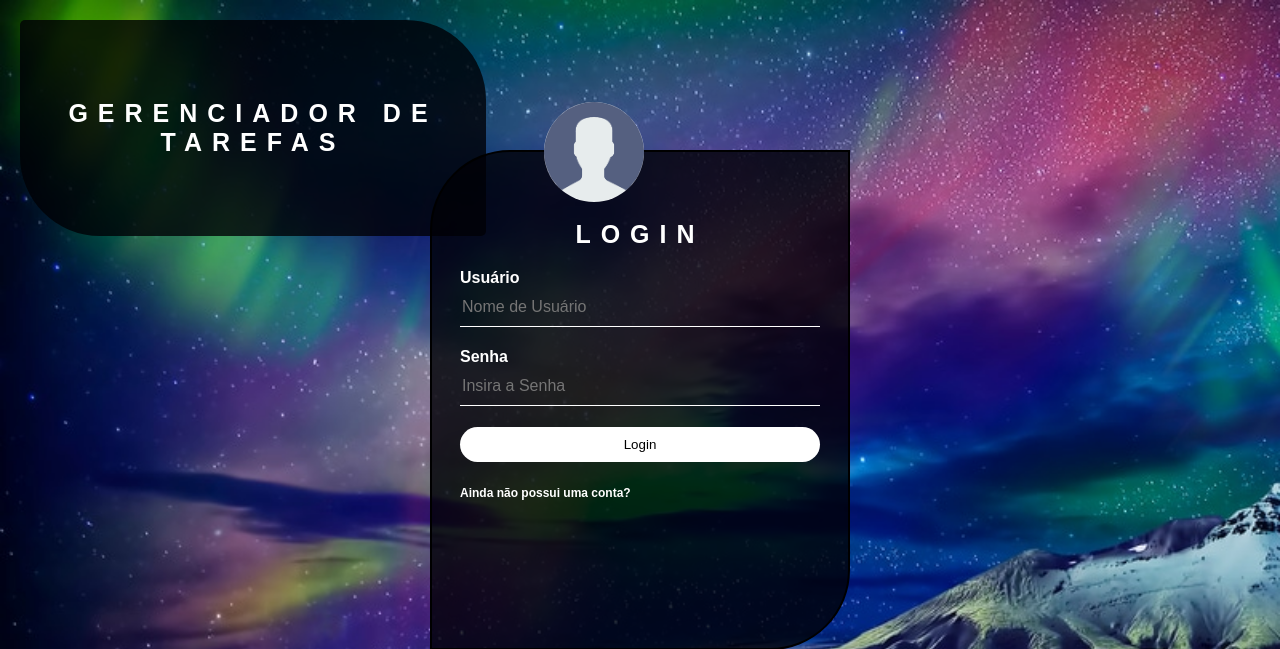
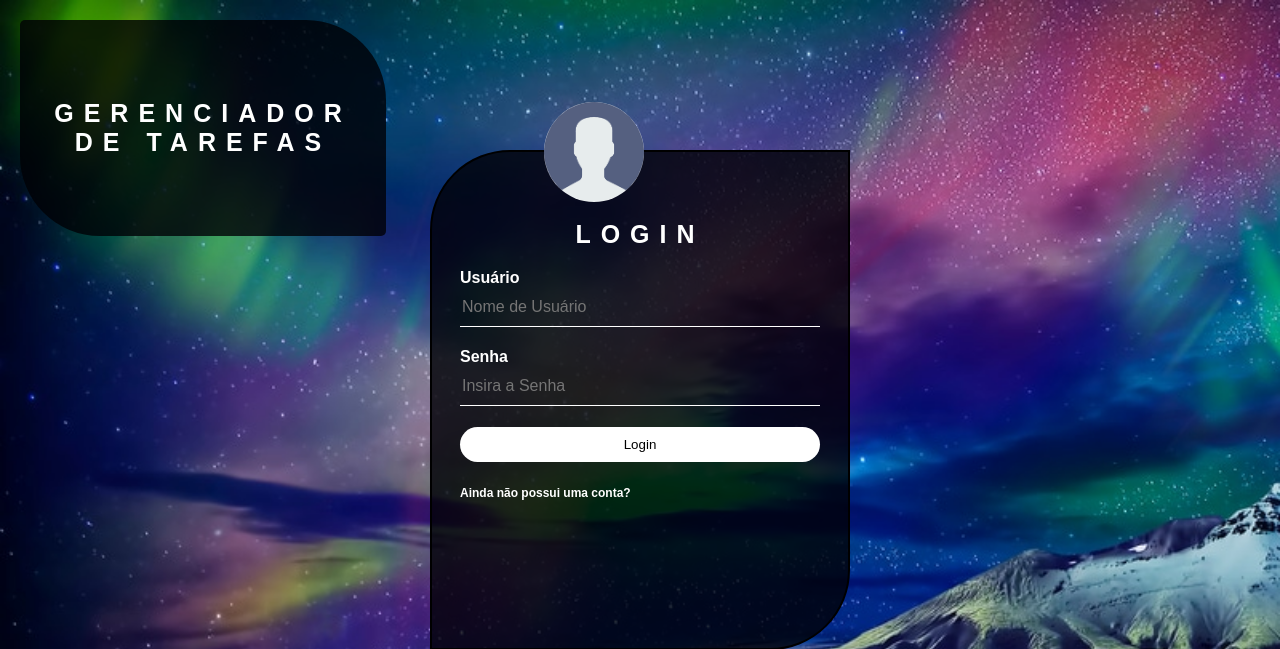
Before and after one commit to carlosalves0123/GerenciadordeTarefas, a PHP site: page /LoginInt.php in a window 1280 px wide. Shown: the top 649 px of the page. Run offline with PHP 8.4, Linux system fonts and the light colour scheme.

Commit message:
Update estilo.css

```diff
--- a/estilo.css
+++ b/estilo.css
@@ -8,7 +8,7 @@ body {
 
    .titulo{
     background-color: rgba(0,0,5,0.8);
-    width: 450px;
+    width: 350px;
     height: 200px;
     border-radius: 5px 80px 5px 80px;
     padding: 8px;
```
